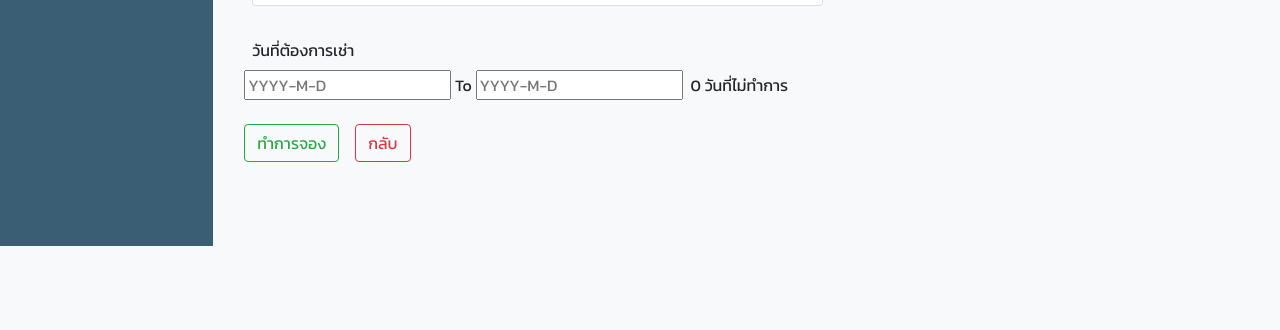
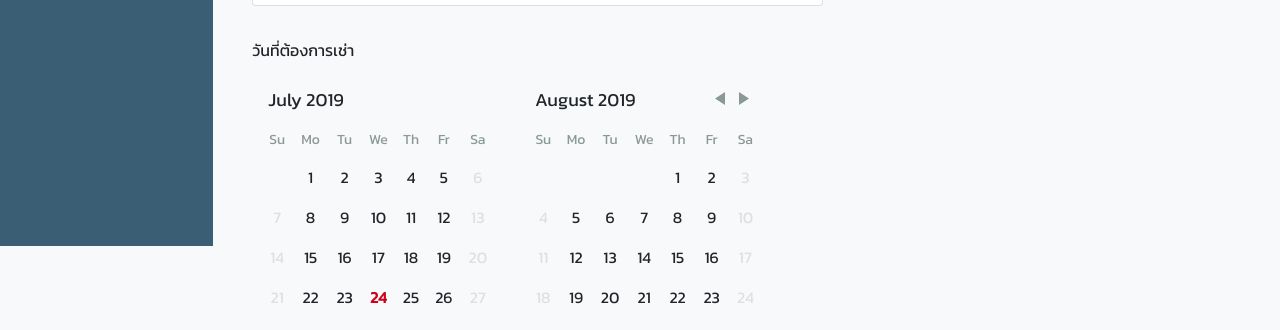
Before and after one commit to panupong25509/FE_Booking_Sign, a React (Create React App) app: page /booking in a window 1280 px wide. Shown: the part 614-944 px from the top of the page. Before the commit the page ends 824 px from the top, so only its background shows below. Built offline with nearby package versions, Linux system fonts and the light colour scheme; no server answers; grey boxes are pictures that could not be loaded.

Commit message:
[UPDATE] Date Picker

```diff
--- /dev/null
+++ b/src/assets/datepicker.css
@@ -0,0 +1,8 @@
+.Range
+  .DayPicker-Day--selected:not(.DayPicker-Day--start):not(.DayPicker-Day--end):not(.DayPicker-Day--outside) {
+  background-color: #f0f8ff !important;
+  color: #4a90e2;
+}
+.Range .DayPicker-Day {
+  border-radius: 0 !important;
+}
--- a/src/components/Datepicker.js
+++ b/src/components/Datepicker.js
@@ -1,147 +1,127 @@
-import React from 'react';
+import React from "react";
+import axios from "axios";
+import moment from "moment";
 
-import DayPickerInput from 'react-day-picker/DayPickerInput';
-import 'react-day-picker/lib/style.css';
-import '../css/date-picker.css';
-import moment from 'moment'
-import axios from 'axios'
-import Helmet from "react-helmet";
+import "react-day-picker/lib/style.css";
+import "../assets/datepicker.css";
+import DayPicker, { DateUtils } from "react-day-picker";
 
 export default class Example extends React.Component {
   constructor(props) {
     super(props);
-    this.handleDayChangeFrom = this.handleDayChangeFrom.bind(this);
-    this.handleDayChangeTo = this.handleDayChangeTo.bind(this);
-    this.state = {
-      selectedDayFrom: undefined,
-      selectedDayTo: undefined,
-      isEmptyTo: true,
-      isDisabledTo: false,
-      start: "",
-      end: "",
-      result: [],
-      days: [],
-      disabledDaysFrom: [
-        {before : new Date()},
-        {daysOfWeek: [0, 6]}
-      ] ,
-      disabledDaysTo: [
-        {before : new Date()},
-        {daysOfWeek: [0, 6]}
-      ]
+    this.state = this.getInitialState();
+    this.state = { bookingDates: [] };
+  }
+  getInitialState() {
+    return {
+      from: null,
+      to: null,
+      enteredTo: null // Keep track of the last day for mouseEnter.
     };
   }
+  isSelectingFirstDay = (from, to, day) => {
+    const isBeforeFirstDay = from && DateUtils.isDayBefore(day, from);
+    const isRangeSelected = from && to;
+    return !from || isBeforeFirstDay || isRangeSelected;
+  };
+  handleDayClick = async day => {
+    const { from, to } = this.state;
+    if (from && to && day >= from && day <= to) {
+      this.handleResetClick();
+      return;
+    }
+    if (this.isSelectingFirstDay(from, to, day)) {
+      await this.setState({
+        from: day,
+        to: null,
+        enteredTo: null
+      });
+    } else {
+      await this.setState({
+        to: day,
+        enteredTo: day
+      });
+    }
+    this.props.date({
+      firstdate: this.state.from,
+      lastdate: this.state.to
+    });
+  };
+  handleDayMouseEnter = day => {
+    const { from, to } = this.state;
+    if (!this.isSelectingFirstDay(from, to, day)) {
+      this.setState({
+        enteredTo: day
+      });
+    }
+  };
+  handleResetClick = () => {
+    this.setState(this.getInitialState());
+  };
 
   componentDidMount() {
-    this.fetchBookingDays()
-    this.state.disabledDaysFrom.push({
-      after: this.state.selectedDayTo !== undefined ? this.state.selectedDayTo : undefined
-    })
+    this.fetchBookingDates();
   }
 
-  fetchBookingDays = async () => {
-    await axios.get('http://127.0.0.1:3000/getbookingdays/14').then((days) => {
-      this.setState({
-        days: days.data
-      })
-    })
-    await this.state.days.map((day) => {
-      let firstdate = new Date(moment(day.firstdate).format("YYYY-MM-DD"))
-      firstdate = new Date(moment(firstdate.getFullYear()+"-"+(firstdate.getMonth()+1)+"-"+(firstdate.getDate()-1)).format("YYYY-MM-DD"))
-      let lastdate = new Date(moment(day.lastdate).format("YYYY-MM-DD"))
-      lastdate = new Date(moment(lastdate.getFullYear()+"-"+(lastdate.getMonth()+1)+"-"+(lastdate.getDate()+1)).format("YYYY-MM-DD"))
-      this.state.disabledDaysTo.push({
-        after: new Date(firstdate),
-        before: new Date(lastdate),
-      })
-      this.state.disabledDaysFrom.push({
-        after: new Date(firstdate),
-        before: new Date(lastdate),
-      })
-    })
-  }
-
-  calDate = async () => {
-    let tempresult = []
-    if(this.state.start !== "" && this.state.end !== ""){
-    let current = this.state.start.clone();
-      while (current.day(7).isBefore(this.state.end)) {
-          tempresult.push(current.clone());
+  fetchBookingDates = async () => {
+    await axios.get("http://127.0.0.1:3000/getbookingdays/1").then(dates => {
+      this.addBookingDates(dates.data);
+    });
+  };
+  addBookingDates = async dates => {
+    let bookingDates = [];
+    await dates.map(date => {
+      let firstdate = new Date(moment(date.firstdate).format("YYYY-MM-DD"));
+      let lastdate = new Date(moment(date.lastdate).format("YYYY-MM-DD"));
+      bookingDates.push(
+        { after: firstdate, before: lastdate },
+        firstdate,
+        lastdate
+      );
+      this.setState({ bookingDates: bookingDates });
+    });
+  };
+  render() {
+    const { from, to, enteredTo } = this.state;
+    const modifiers = {
+      start: from,
+      end: enteredTo,
+      birthday: this.state.bookingDates
+    };
+    const modifiersStyles = {
+      birthday: {
+        color: "white",
+        backgroundColor: "red"
       }
-    }
-    this.setState({
-        result: tempresult,
-    })
-  }
-
-  setFormatDate = async (start) => {
-    if(start !== null) {
-      let date = new Date(this.state.selectedDayFrom)
-      await this.setState({
-        start: moment(`${date.getFullYear()}-${date.getMonth()+1}-${date.getDate()}`)
-      })
-    }
-    let date = new Date(this.state.selectedDayTo)
-    await this.setState({
-      end: moment(`${date.getFullYear()}-${date.getMonth()+1}-${date.getDate()}`)
-    })
-  }
-
-  handleDayChangeFrom = async (selectedDay, modifiers, dayPickerInput) => {
-    const input = dayPickerInput.getInput();
-    await this.setState({
-        selectedDayFrom: selectedDay,
-        isEmptyFrom: !input.value.trim(),
-        isDisabledFrom: modifiers.disabled === true,
-    });
-    this.state.disabledDaysTo.push({
-        before: this.state.selectedDayFrom!== undefined ? this.state.selectedDayFrom : new Date()
-    })
-    this.setFormatDate("start")
-    this.calDate()
-    const dayfrom = this.state.start
-    this.props.dayfrom(dayfrom)
-  }
-
-  handleDayChangeTo = async (selectedDay, modifiers, dayPickerInput) => {
-    const input = dayPickerInput.getInput();
-    await this.setState({
-      selectedDayTo: selectedDay,
-      isEmptyTo: !input.value.trim(),
-      isDisabledTo: modifiers.disabled === true,
-    });
-    this.state.disabledDaysFrom.push({
-      after: this.state.selectedDayTo !== undefined ? this.state.selectedDayTo : undefined
-    })
-    this.setFormatDate(null)
-    this.calDate()
-    const dayto = this.state.end
-    this.props.dayto(dayto)
-  }
-
-  render() {
+    };
+    const disabledDays = [{ before: this.state.from }, { daysOfWeek: [0, 6] }];
+    const selectedDays = [from, { from, to: enteredTo }];
     return (
       <div>
-        <Helmet bodyAttributes={{ style: "background-color: #F8F9FA" }} />
-        <DayPickerInput
-          value={this.state.selectedDayFrom}
-          onDayChange={this.handleDayChangeFrom}
-          dayPickerProps={{
-              selectedDays: this.state.selectedDayFrom,
-              disabledDays: this.state.disabledDaysFrom
-          }}
+        <DayPicker
+          className="Range"
+          numberOfMonths={2}
+          fromMonth={from}
+          selectedDays={selectedDays}
+          disabledDays={disabledDays}
+          modifiers={modifiers}
+          modifiersStyles={modifiersStyles}
+          onDayClick={this.handleDayClick}
+          onDayMouseEnter={this.handleDayMouseEnter}
         />
-        <span> To </span>
-        <DayPickerInput
-          value={this.state.selectedDayTo}
-          onDayChange={this.handleDayChangeTo}
-          dayPickerProps={{
-            selectedDays: this.state.selectedDayTo,
-            disabledDays: this.state.disabledDaysTo
-          }}
-        />
-        {/* <button onClick={this.onConfirmClick}>Confirm</button> */}
-        <span className="ml-2">{this.state.result.length * 2} วันที่ไม่ทำการ</span>
+        <div>
+          {!from && !to && "Please select the first day."}
+          {from && !to && "Please select the last day."}
+          {from &&
+            to &&
+            `Selected from ${from.toLocaleDateString()} to
+                ${to.toLocaleDateString()}`}{" "}
+          {from && to && (
+            <button className="link" onClick={this.handleResetClick}>
+              Reset
+            </button>
+          )}
+        </div>
       </div>
     );
   }
--- a/src/css/date-picker.css
+++ /dev/null
@@ -1,46 +0,0 @@
-  .Selectable .DayPicker-Day--selected:not(.DayPicker-Day--start):not(.DayPicker-Day--end):not(.DayPicker-Day--outside) {
-    background-color: #f0f8ff !important;
-    color: #4a90e2;
-  }
-  .Selectable .DayPicker-Day {
-    border-radius: 0 !important;
-  }
-  .Selectable .DayPicker-Day--start {
-    border-top-left-radius: 50% !important;
-    border-bottom-left-radius: 50% !important;
-  }
-  .Selectable .DayPicker-Day--end {
-    border-top-right-radius: 50% !important;
-    border-bottom-right-radius: 50% !important;
-  }
-  .DayPicker-Day--disabled {
-    color: #DCE0E0;
-    cursor: default;
-    /* background-color: #eff1f1; */
-  }
-
-  /* Example modifiers */
-
-  .DayPicker-Day--sunday {
-    background-color: #F7F8F8;
-  }
-
-  .DayPicker-Day--sunday:not(.DayPicker-Day--today) {
-    color: #DCE0E0;
-  }
-
-  .DayPicker-Day--selected:not(.DayPicker-Day--disabled):not(.DayPicker-Day--outside) {
-    position: relative;
-
-    /* background-color: #4A90E2; */
-    color: #F0F8FF;
-  }
-
-  .DayPicker-Day--selected:not(.DayPicker-Day--disabled):not(.DayPicker-Day--outside):hover {
-    /* background-color: #51A0FA; */
-  }
-
-  .DayPicker:not(.DayPicker--interactionDisabled)
-    .DayPicker-Day:not(.DayPicker-Day--disabled):not(.DayPicker-Day--selected):not(.DayPicker-Day--outside):hover {
-    background-color: #F0F8FF;
-  }
```
Also changed, not shown: src/components/Header/Header.js (deleted, +0 -53 lines).
